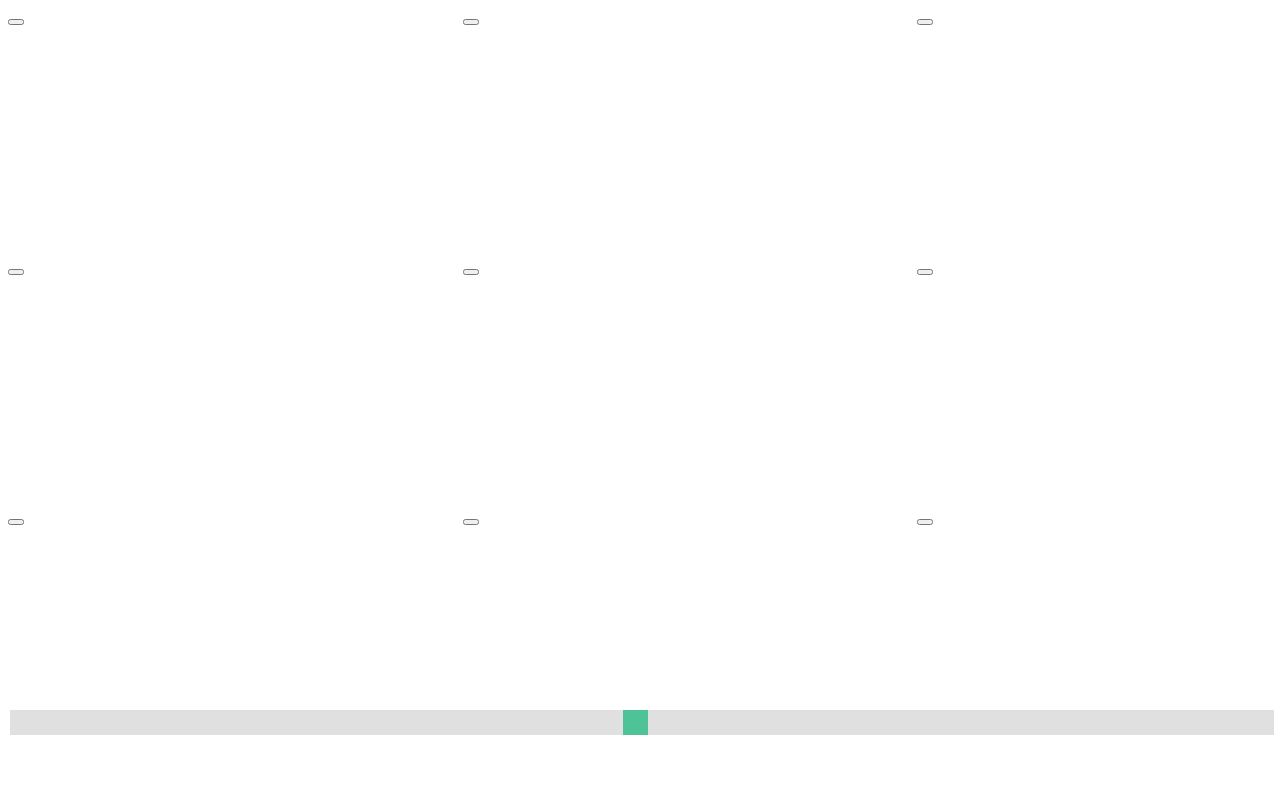
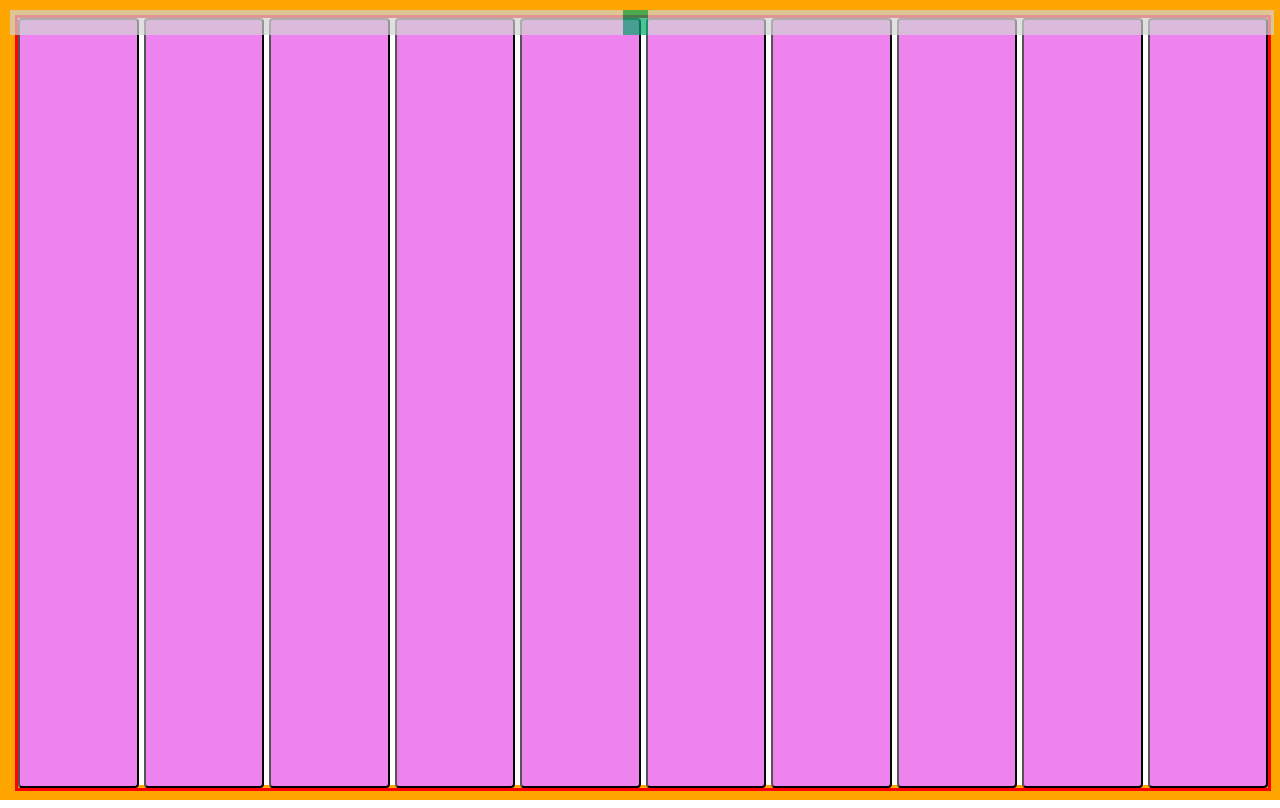
Before and after one commit to HenryZhang0/waterpoo, a plain HTML site: page frontend/website.html in a window 1280 px wide. Drawn offline with Linux system fonts and the light colour scheme.

Commit message:
pink bootons

```diff
--- a/frontend/styles.css
+++ b/frontend/styles.css
@@ -1,3 +1,12 @@
+html {
+    height: 100%;
+    overflow-y: hidden;
+}
+
+body {
+    min-height: 100%;
+}
+
 .slidecontainer {
     width: 100%; /* Width of the outside container */
   }
@@ -37,9 +46,33 @@
     cursor: pointer; /* Cursor on hover */
   }
 
+.grid {
+    position: absolute;
+    top: 0; right: 0; bottom: 0; left: 0;
+    border: 15px solid orange
+}
+
 .button-container {
-    display: grid;
-    grid-gap: 50px 100px; /*row gap, column gap*/
-    grid-template-columns: repeat(3, 1fr);
-    grid-auto-rows: 200px;
+    display: flex;
+    flex-wrap: wrap;
+
+    gap: 5px;
+
+    border-style: solid;
+    border-color: red;
+
+    width: 100%;
+    height: 100%;
 }
+
+.grid-item {
+    flex: 1 1 auto;
+    min-width: 100px;
+}
+
+.button {
+    border-radius: 4px;
+    width: 100%;
+    height: 100%;
+    background-color: violet;
+}
--- a/frontend/website.html
+++ b/frontend/website.html
@@ -5,7 +5,7 @@
 <title>This is my first webpage</title>
 </head>
 <body>
-
+    <div class="grid">
         <div class="button-container">
             <div class="grid-item">
                 <button class="button button1"></button>
@@ -34,8 +34,11 @@
             <div class="grid-item">
                 <button class="button button9"></button>
             </div>
+            <div class="grid-item">
+                <button class="button button10"></button>
+            </div>
         </div>
-
+    </div>
   <div class="slidecontainer">
     <input type="range" min="1" max="100" value="50" class="slider" id="myRange">
   </div>
```
